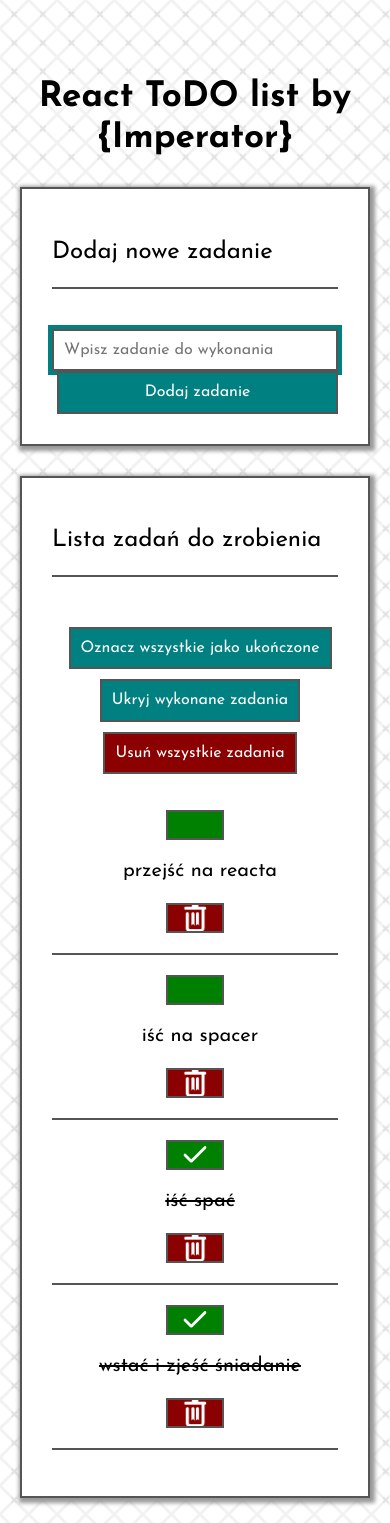
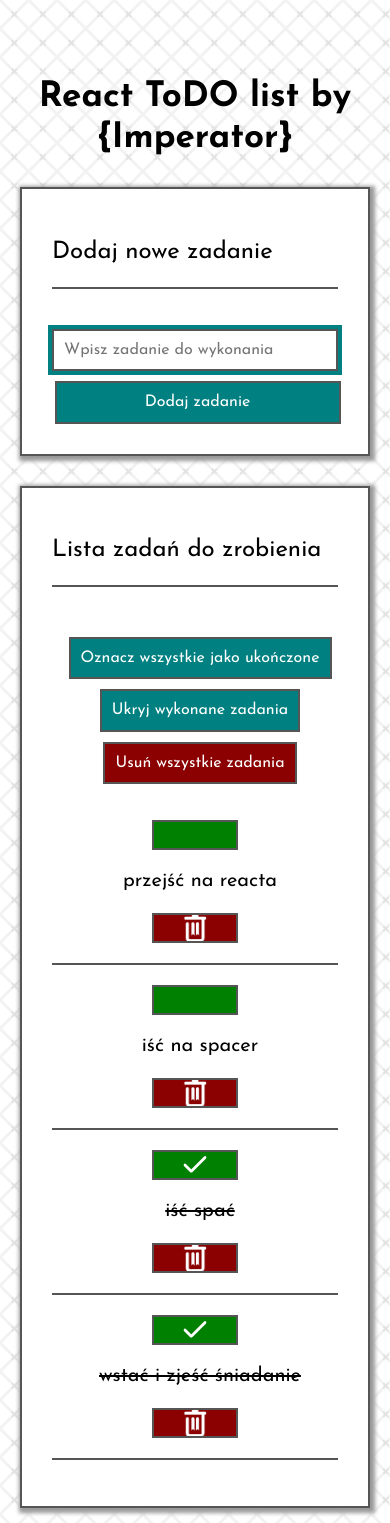
Before and after one commit to JaniecMichal/toDO-list-react, a React (Create React App) app: page / in a window 390 px wide. Shown: the top 1523 px of the page. Built offline with nearby package versions, Linux system fonts and the light colour scheme.

Commit message:
Change in media queries for form and buttons in task list

```diff
--- a/src/Form/style.css
+++ b/src/Form/style.css
@@ -39,17 +39,17 @@
     background-color: hsl(180, 100%, 43%);
 }
 
-@media (max-width:480px) {
-    .taskAddingPanel_form {
+@media (max-width:790px) {
+    .form {
         display: flex;
         flex-flow: column;
         justify-content: center;
         align-items: center;
     }
-    .taskAddingPanel_input {
+    .form__input {
         width: 100%;
     }
-    .taskAddingPanel__addTaskButton {
+    .form__addTaskButton {
         width: 100%;
         margin-top: 10px;
     }
--- a/src/TaskList/style.css
+++ b/src/TaskList/style.css
@@ -138,10 +138,10 @@
         text-align: center;
     }
     .taskList__button {
-        min-width: 20%;
+       min-width:30%;
     }
     .taskList__button--remove {
-        min-width: 20%;
+        min-width:30%;
     }
     .buttonContainer {
         display: flex;
```
Also changed, not shown: 1 other file (tests, documents, lock files or other folders).
